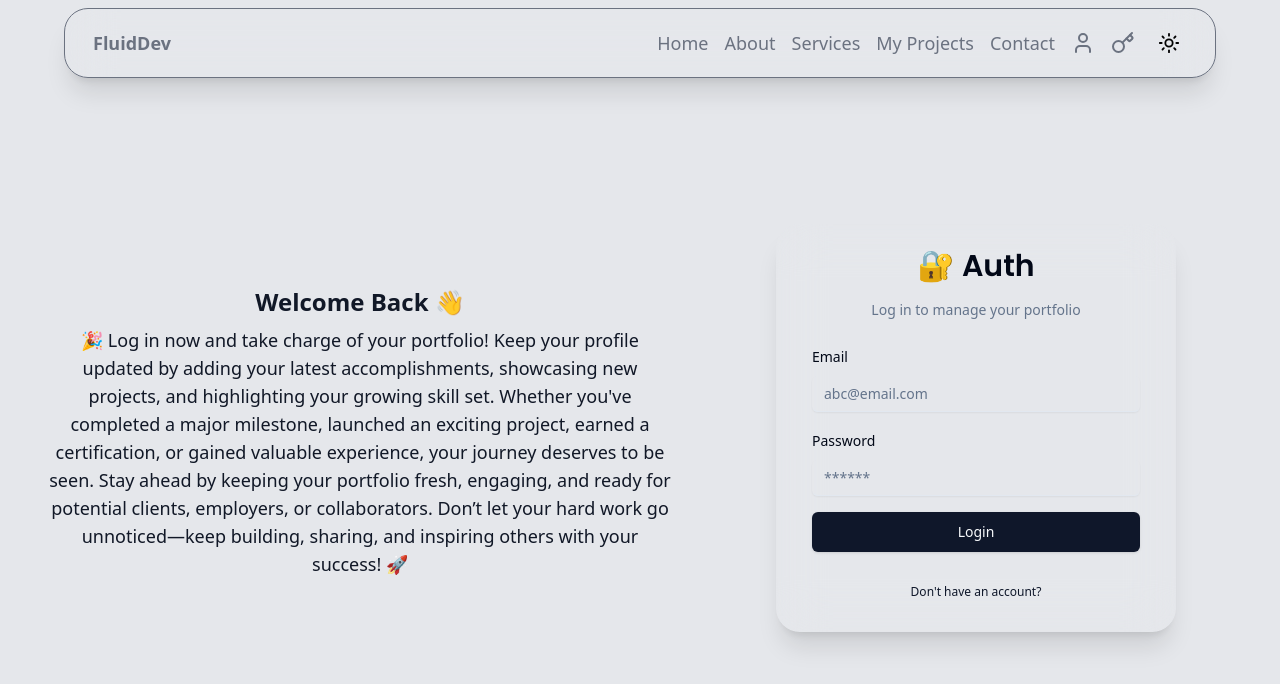
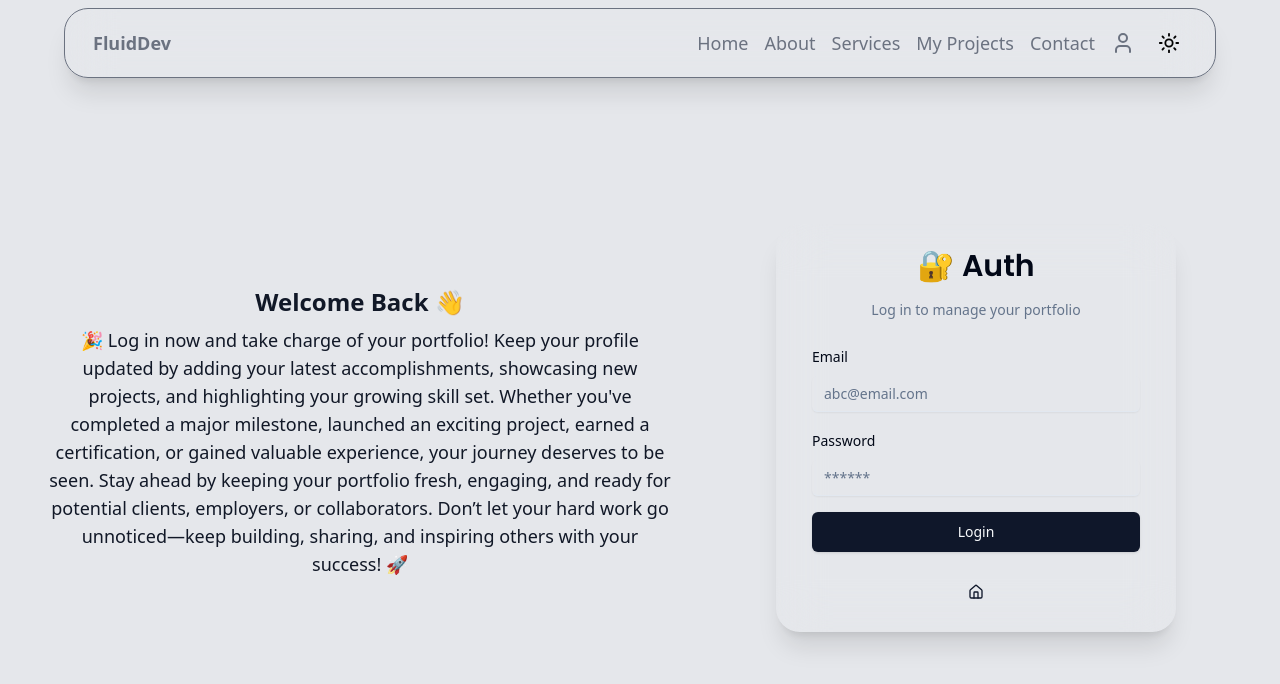
Before and after one commit to udayshinde75/myportfolio, a Next.js app: page /auth/signin in a window 1280 px wide. Shown: the top 684 px of the page. Built offline with nearby package versions, Linux system fonts and the light colour scheme.

Commit message:
minor changes

```diff
--- a/app/auth/signup/[userID]/page.tsx
+++ b/app/auth/signup/[userID]/page.tsx
@@ -108,7 +108,7 @@ export default function SignUpPage({ params }: { params: Promise<{ userID?: stri
 
   return (
     <>
-      <Navbar Name={user?.name || ""} id={user?.id || ""} />
+      <Navbar />
       <section className="w-full md:h-[90vh] h-full lg:mt-0 mt-10 flex flex-col lg:flex-row items-center justify-center gap-y-6">
         <SimpleFooter FirstPara={content.firstPara} SecondPara={content.secondPara} />
         <RegisterForm />
--- a/app/auth/signup/page.tsx
+++ b/app/auth/signup/page.tsx
@@ -37,7 +37,7 @@ export default function Home() {
 
   return (
     <>
-      <Navbar Name={user.name} id={user.id} />
+      <Navbar/>
       <section className="w-full md:h-[90vh] h-full lg:mt-0 mt-10 flex-center gap-y-6 flex-col lg:flex-row">
         <SimpleFooter FirstPara={firstPara} SecondPara={secondPara} />
         <RegisterForm />
--- a/app/dashboard/[userID]/page.tsx
+++ b/app/dashboard/page.tsx
@@ -86,7 +86,7 @@ export default function Dashboard() {
 
   return (
     <>
-      <Navbar Name={user.name} id={user._id} />
+      <Navbar />
       <div className="p-6 max-w-3xl mt-32 mx-auto">
         <h1 className="text-2xl font-bold">Welcome, {user.name} 👋</h1>
         <p className="text-muted-foreground">Email: {user.email}</p>
--- a/app/loading.tsx
+++ /dev/null
@@ -1,7 +0,0 @@
-export default function Loading() {
-    return (
-        <div className="flex justify-center items-center h-screen">
-            <p className="text-lg font-bold">Loading User Profile</p>
-        </div>
-    );
-}
--- a/components/custom/auth/back-button.tsx
+++ b/components/custom/auth/back-button.tsx
@@ -4,12 +4,12 @@ import Link from "next/link";
 import { Button } from "@/components/ui/button";
 
 interface BackButtonProps {
-    label: string;
+    icon: React.ReactNode;
     href: string;
 }
 
 export const BackButton = ({
-    label,
+    icon,
     href
 } : BackButtonProps) => {
     return (
@@ -20,7 +20,7 @@ export const BackButton = ({
         >
             <Link href={href
             }>
-                {label}
+                {icon}
             </Link>
         </Button>
     )
--- a/components/custom/auth/card-wrapper.tsx
+++ b/components/custom/auth/card-wrapper.tsx
@@ -6,11 +6,12 @@ import {
 } from "@/components/ui/card";
 import { BackButton } from "./back-button";
 import { Header } from "./header";
+import React from "react";
 
 interface CardWrapperProps {
     children: React.ReactNode;
     headerLabel: string;
-    backButtonLabel: string;
+    icon: React.ReactNode;
     backButtonHref: string;
 }
 
@@ -18,7 +19,7 @@ export const CardWrapper = ({
     children,
     headerLabel,
     backButtonHref,
-    backButtonLabel,
+    icon,
 } : CardWrapperProps) => {
     return (
         <Card className="md:w-[400px] w-[300px] shadow-xl md:border border-none mt-10 mx-20 border-gray-500 rounded-3xl px-3   backdrop-blur-xl bg-opacity-80 ">
@@ -29,10 +30,7 @@ export const CardWrapper = ({
                 {children}
             </CardContent>
             <CardFooter>
-                <BackButton
-                    label={backButtonLabel}
-                    href={backButtonHref}
-                />
+                <BackButton icon={icon} href={backButtonHref}/>
             </CardFooter>
         </Card>
     )
--- a/components/custom/auth/login-form.tsx
+++ b/components/custom/auth/login-form.tsx
@@ -11,6 +11,7 @@ import { Button } from "@/components/ui/button";
 import { FormError } from "@/components/custom/auth/form-error";
 import { FormSuccess } from "@/components/custom/auth/form-success";
 import { motion } from "framer-motion";
+import { LucideHome } from "lucide-react";
 
 export const login = async (data: { email: string; password: string}) => {
     try {
@@ -55,7 +56,7 @@ export const LoginForm = () => {
                     } else {
                         setSuccess("Login successful! Redirecting to your dashboard...");
                         setTimeout(() => {
-                            window.location.href = `/${response.userID}`; // Redirect after login
+                            window.location.href = `/dashboard`; // Redirect after login
                         }, 1500);
                     }
                 })
@@ -71,8 +72,8 @@ export const LoginForm = () => {
         >
         <CardWrapper
             headerLabel="Log in to manage your portfolio"
-            backButtonLabel="Don't have an account?"
-            backButtonHref="/auth/signup"
+            icon={<LucideHome />}
+            backButtonHref="/"
         >
             <Form {...form}>
                 <form onSubmit={form.handleSubmit(onSubmit)} className="space-y-4">
--- a/components/custom/auth/register-form.tsx
+++ b/components/custom/auth/register-form.tsx
@@ -81,7 +81,7 @@ export const RegisterForm = () => {
         >
             <CardWrapper
             headerLabel="Create an account"
-            backButtonLabel="Already have an account?"
+            icon="Already have an account?"
             backButtonHref="/auth/signin"
         >
             <Form {...form}>
--- a/components/custom/navbar/Navbar.tsx
+++ b/components/custom/navbar/Navbar.tsx
@@ -45,7 +45,7 @@ export default function Navbar() {
             <NavLink href={`/projects`} label="My Projects" />
             <NavLink href={`/contact`} label="Contact" />
             <NavItem href={`/auth/signin`} icon={<User />} />
-            <NavItem href="/auth/generate-passkey" icon={<Key />} />
+            {/*<NavItem href="/auth/generate-passkey" icon={<Key />} />*/}
             <ThemeToggle />
           </div>
           <div className="space-x-6 md:hidden flex items-center justify-between">
```
